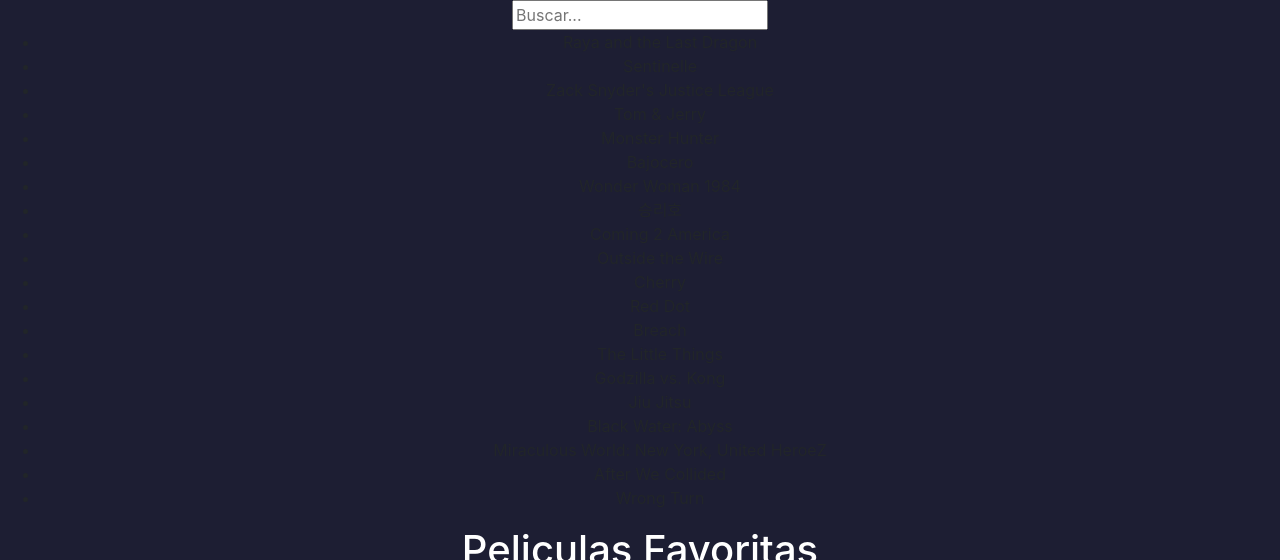
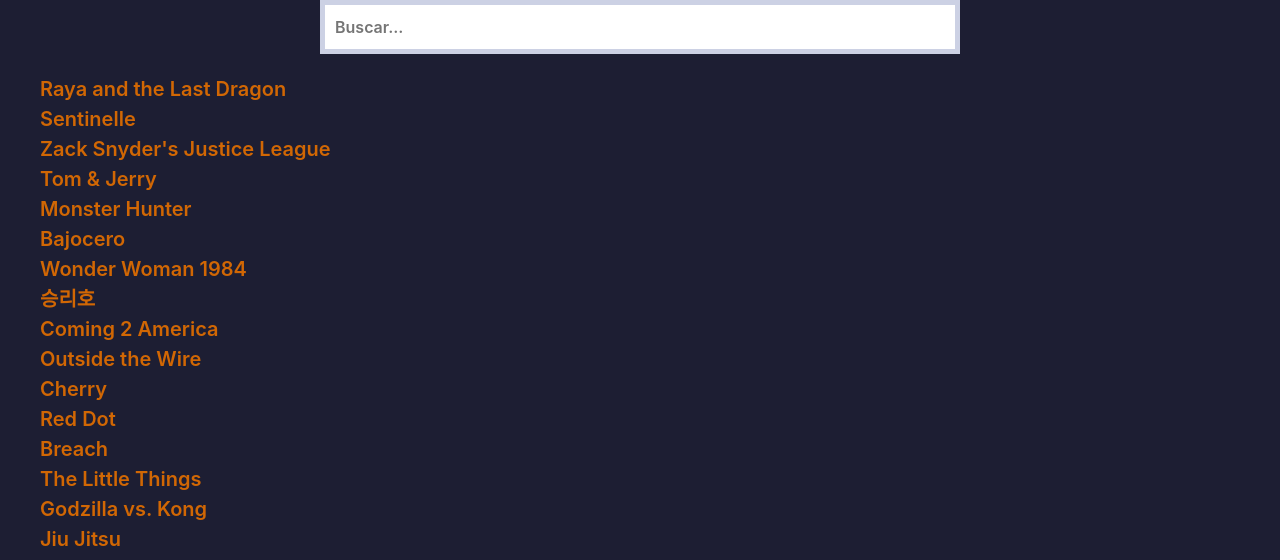
Before and after one commit to camiloandres2a/movies.github.io, a React (Create React App) app in the folder my-movies/: page / in a window 1280 px wide. Shown: the top 560 px of the page. Built offline with nearby package versions, Linux system fonts and the light colour scheme.

Commit message:
Actualización App.css
Se agregan los estilos de la HU5 - Buscar película

```diff
--- a/my-movies/src/App.css
+++ b/my-movies/src/App.css
@@ -40,3 +40,30 @@
 body{
   background-color: #1d1e33 ;
 }
+.filtro{
+  display: none;
+}
+input{
+  width: 50vw;
+  padding: 10px;
+  outline: none;
+  border: 5px solid #CCD1E4;
+  font-weight: 600;
+}
+
+#listaPeliculas{
+  font-size: 20px;
+  margin-top: 20px;
+  list-style: none;
+  font-weight: 600;
+  color: #d16704;
+  text-align: left;
+}
+section{
+  width: 100vw;
+  height: 100vh;
+  display: flex;
+  flex-direction: column;
+  justify-content: center;
+  align-items: center;
+}
```
